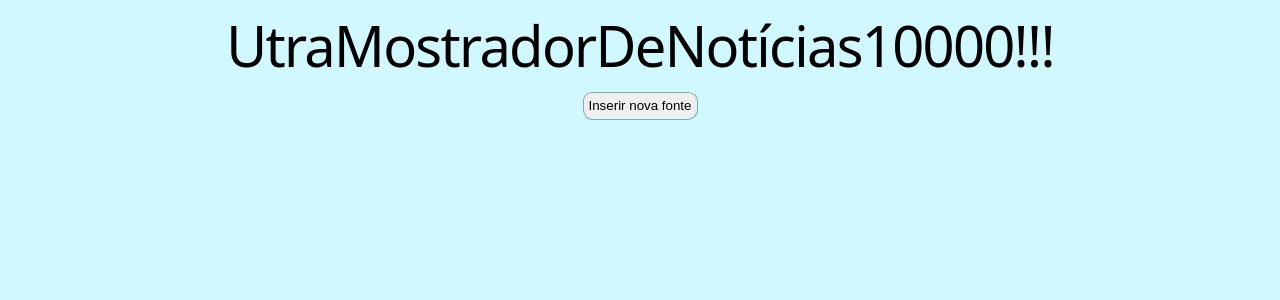
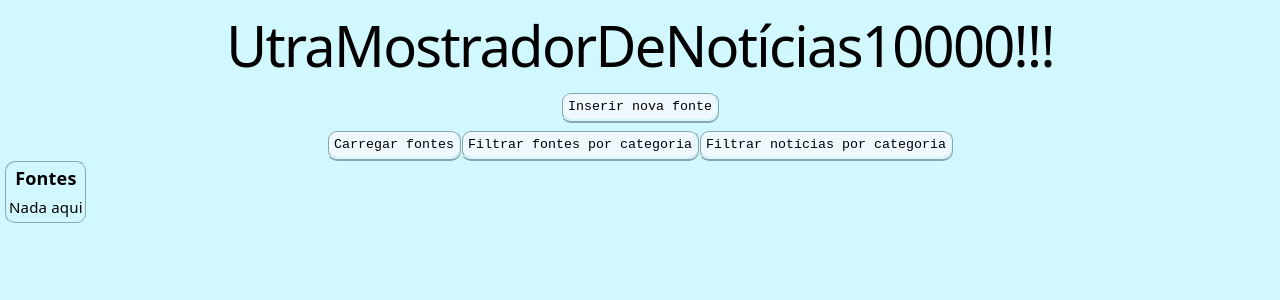
Before and after one commit to VicCAlq/2c-t2-n2, a React (Vite) app: page / in a window 1280 px wide. Shown: the top 300 px of the page. Built offline with nearby package versions, Linux system fonts and the light colour scheme.

Commit message:
Foram adicionadas a tabela, a ação do formulário e algumas estilizações.

```diff
--- a/package.json
+++ b/package.json
@@ -1,5 +1,5 @@
 {
-  "name": "2x-front-01-elementos",
+  "name": "2x-t2-n2",
   "private": true,
   "version": "0.0.0",
   "type": "module",
@@ -12,6 +12,7 @@
     "test-json": "timeout --signal=SIGKILL 60s npx vitest run --reporter=json --output-file=./resultado.json --pool=forks --testTimeout=60000 || true"
   },
   "dependencies": {
+    "idb": "^8.0.3",
     "react": "^19.2.6",
     "react-dom": "^19.2.6"
   },
--- a/src/App.css
+++ b/src/App.css
@@ -1,8 +1,5 @@
 #botao-nova-fonte {
     margin-bottom: 5px;
-    padding: 5px;
-    border: 2px rgb(210, 248, 255) ridge;
-    border-radius: 10px;
 }
 
 form {
@@ -22,3 +19,23 @@ form.ativo {
 label {
     display: block;
 }
+
+button {
+    padding: 5px;
+    border: 2px rgb(210, 248, 255) ridge;
+    border-bottom-width: 4px;
+    border-radius: 10px;
+    transform: translateY(0);
+    font-family: monospace;
+    background-color: aliceblue;
+    transition-duration: 0.2s;
+}
+button:active {
+    border-bottom-width: 2px;
+    transform: translateY(2px);
+}
+
+table {
+    border: 2px rgb(210, 248, 255) groove;
+    border-radius: 10px;
+}
--- a/src/App.jsx
+++ b/src/App.jsx
@@ -1,4 +1,5 @@
-import Formulario from "./components/Formulario";
+import Formulario from "./components/Formulario.jsx";
+import Tabela from "./components/Tabela.jsx"
 import "./App.css"
 
 const styles = {
@@ -18,7 +19,8 @@ export default function App() {
 	return (
 		<div style={styles.container}>
 			<h1>UtraMostradorDeNotícias10000!!!</h1>
-			<Formulario>Componente de exemplo aqui</Formulario>
+			<Formulario />
+			<Tabela />
 		</div>
 	);
 }
--- a/src/classes/fonteNoticias.js
+++ b/src/classes/fonteNoticias.js
@@ -1,8 +1,8 @@
 export default class FonteNoticias {
-    constructor(nome, endereco, descricao, categoria) {
+    constructor(nome, link, descricao, categoria) {
         this.nome = nome
-        this.endereco = endereco
         this.descricao = descricao
+        this.link = link
         this.categoria = categoria
     }
 }
--- a/src/classes/noticia.js
+++ b/src/classes/noticia.js
@@ -1,8 +1,8 @@
 export default class Noticia {
-    constructor(nome, endereco, descricao, dataDePublicacao, categoria) {
-        this.nome = nome
-        this.endereco = endereco
+    constructor(titulo, link, descricao, dataDePublicacao, categoria) {
+        this.titulo = titulo
         this.descricao = descricao
+        this.link = link
         this.dataDePublicacao = dataDePublicacao
         this.categoria = categoria
     }
--- a/src/components/Formulario.jsx
+++ b/src/components/Formulario.jsx
@@ -1,14 +1,29 @@
 import { useState } from 'react'
+import { adicionarFonte } from './database'
 
 export default function Formulario() {
 	const [ativado, setAtivado] = useState(false)
 
+	const enviarFormulario = (e) => {
+		e.preventDefault()
+
+		const novaFonte = new FormData(e.target).get("nova-fonte").toString().trim()
+
+		if (novaFonte.length === 0)
+			throw new Error("Não envie dados vazios.")
+
+		if (!novaFonte.startsWith("www.") && !novaFonte.startsWith("https://"))
+			throw new Error("Não envie a URL incompleta.")
+
+		adicionarFonte(novaFonte)
+	}
+
 	return (
 		<section>
 			<button id="botao-nova-fonte" onClick={ () => setAtivado(!ativado) }>Inserir nova fonte</button>
-			<form className={ativado ? "ativo" : ""}>
-				<label htmlFor="fonte">URL da nova fonte:</label>
-				<input id="fonte" type="text" placeholder="www.fontenoticia.com" />
+			<form className={ ativado ? "ativo" : "" } onSubmit={ (e) => enviarFormulario(e) }>
+				<label htmlFor="fonte">URL da nova fonte (completo, por getileza):</label>
+				<input id="fonte" name="nova-fonte" type="text" placeholder="www.fontenoticia.com" />
 				<button type="submit">Enviar</button>
 			</form>
 		</section>
--- /dev/null
+++ b/src/components/Tabela.jsx
@@ -0,0 +1,31 @@
+import { useState } from 'react'
+import { listarFontes } from './database.js'
+
+export default function Tabela() {
+    const [fontesListadas, defFontesListadas] = useState(null)
+    const [placeholder, defPlaceholder] = useState(<small>Nada aqui</small>)
+
+    const carregarFontes = async () => {
+        defPlaceholder(<p>Carregando...</p>)
+
+        await listarFontes().then((lista) => {
+            defFontesListadas(lista)
+        })
+    }
+
+    return (
+        <>
+        <button onClick={ () => carregarFontes() }>Carregar fontes</button>
+        <button onClick={ () => null }>Filtrar fontes por categoria</button>
+        <button onClick={ () => null }>Filtrar notícias por categoria</button>
+        <table>
+            <thead>
+                <tr><th>Fontes</th></tr>
+            </thead>
+            <tbody>
+                { fontesListadas?.map(fonte => <tr><td>{fonte}</td></tr>) || <tr><td>{ placeholder }</td></tr> }
+            </tbody>
+        </table>
+        </>
+    )
+}
--- /dev/null
+++ b/src/components/database.js
@@ -0,0 +1,76 @@
+import { openDB } from 'idb';
+
+const DB_NOME = 'agregador';
+const DB_VERSAO = 1;
+
+function connectarDB() {
+	return openDB(DB_NOME, DB_VERSAO, {
+		upgrade(db) {
+			if (!db.objectStoreNames.contains('fontes')) {
+				const fontes = db.createObjectStore('fontes', { keyPath: 'id', autoIncrement: true });
+				fontes.createIndex('nome', 'nome', { unique: false });
+			}
+
+			if (!db.objectStoreNames.contains('noticias')) {
+				const noticias = db.createObjectStore('noticias', { keyPath: 'id', autoIncrement: true });
+				noticias.createIndex('nome', 'nome', { unique: false });
+				noticias.createIndex('fonte', 'fonte', { unique: false });
+				noticias.createIndex('categorias', 'categorias', { unique: false });
+				noticias.createIndex('dataPublicacao', 'dataPublicacao', { unique: false });
+			}
+		},
+	});
+}
+
+async function adicionarFonte(fonte) {
+	const db = await connectarDB();
+	return db.add('fontes', fonte);
+}
+
+async function listarFontes() {
+	const db = await connectarDB();
+	return db.getAll('fontes');
+}
+
+async function removerFonte(id) {
+	const db = await connectarDB();
+	return db.delete('fontes', id);
+}
+
+async function adicionarNoticia(noticia) {
+	const db = await connectarDB();
+	return db.add('noticias', noticia);
+}
+
+async function listarNoticias() {
+	const db = await connectarDB();
+	return db.getAll('noticias');
+}
+
+async function filtrarNoticiasPorFonte(fonte) {
+	const db = await connectarDB();
+	return db.getAllFromIndex('noticias', 'fonte', fonte);
+}
+
+async function filtrarNoticiasPorCategoria(categoria) {
+	const db = await connectarDB();
+	const todas = await db.getAll('noticias');
+	return todas.filter(n => n.categorias.includes(categoria));
+}
+
+async function removerNoticia(id) {
+	const db = await connectarDB();
+	return db.delete('noticias', id);
+}
+
+export {
+	connectarDB,
+	adicionarFonte,
+	listarFontes,
+	removerFonte,
+	adicionarNoticia,
+	listarNoticias,
+	filtrarNoticiasPorFonte,
+	filtrarNoticiasPorCategoria,
+	removerNoticia,
+};
```
Also changed, not shown: 1 other file (tests, documents, lock files or other folders).
